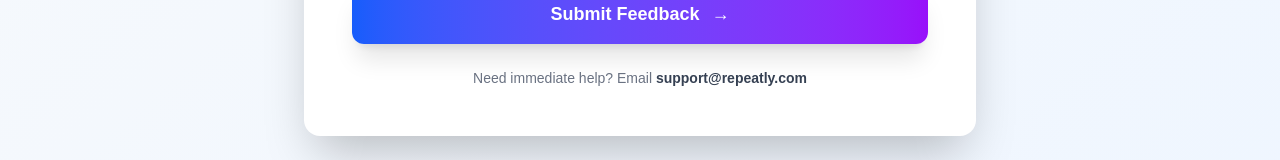
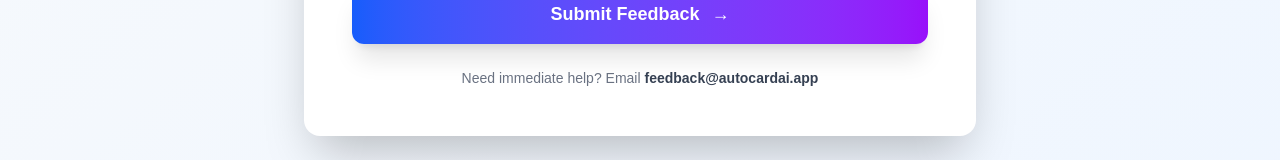
Before and after one commit to hariTiwari442/autoCardAILandinPage, a Next.js app: page / in a window 1280 px wide. Shown: the part 4163-4323 px from the top of the page. Built offline with nearby package versions, Linux system fonts and the light colour scheme.

Commit message:
chnaged the respective url

```diff
--- a/app/FeedbackForm.js
+++ b/app/FeedbackForm.js
@@ -206,7 +206,7 @@ export const FeedbackForm = () => {
           <p className="text-gray-500 text-sm text-center mt-6">
             Need immediate help? Email{" "}
             <span className="font-semibold text-gray-700">
-              support@repeatly.com
+              feedback@autocardai.app
             </span>
           </p>
         </div>
```
